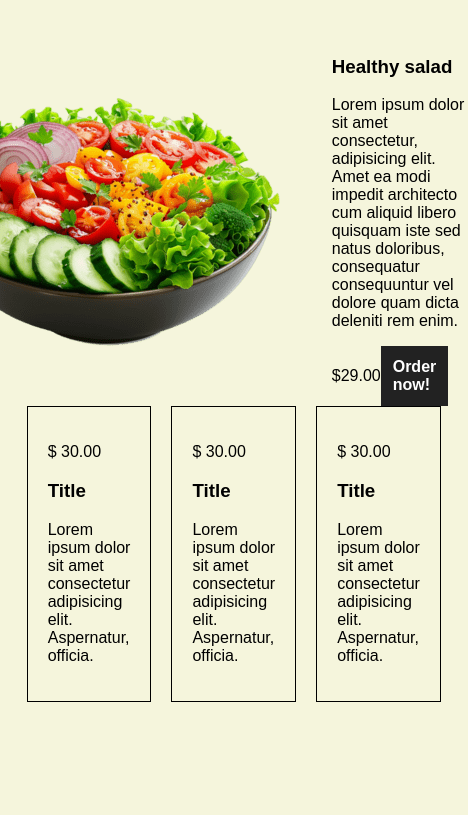
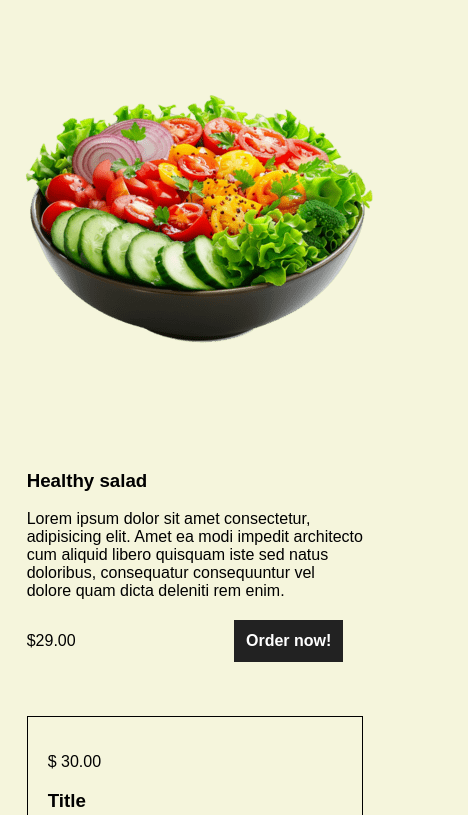
Before and after one commit to SamanthaSDGKU/restaurant-ch69, a plain HTML site: page index.html in a window 390 px wide. Shown: the part 111-926 px from the top of the page, 468 px wide, since content can reach past the window. Before the commit the page ends 844 px from the top, so only its background shows below. Drawn offline with Linux system fonts and the light colour scheme.

Commit message:
responsive design

```diff
--- /dev/null
+++ b/Practice/mediaQuery-practice.css
@@ -0,0 +1,63 @@
+/*Desktop*/
+html{
+    font-size: 100%;
+
+}
+body{
+    display: flex;
+    flex-direction: column;
+    margin: 0;
+    padding: 0;
+}
+header{
+    background-color: aliceblue;
+    height: 30vh;
+}
+main{
+    background-color: antiquewhite;
+    height: 40vh;
+}
+footer{
+    background-color:beige;
+    height: 30vh;
+}
+p{
+    width: 70%;
+    margin: 10px auto;
+    background-color: azure;
+    font-size: 1rem;
+}
+.home-link{
+        display: inline-block;
+    }
+/*tablet view*/
+@media((min-width:601px) and (max-width:768px)){
+    html{
+        font-size: 87.5%;/*14px*/
+    }
+    header{
+        background-color: rgb(153, 205, 251);
+    }
+    p{
+        width: 85%;
+    }
+    .home-link{
+        display: none;
+    }
+}
+
+/*phone view*/
+@media((max-width:600px)){
+    html{
+        font-size: 62.5%;/*12px*/
+    }
+    header{
+        background-color: rgb(28, 148, 253);
+    }
+    p{
+        width: 100%;
+    }
+    .home-link{
+        display: none;
+    }
+}
--- a/index.html
+++ b/index.html
@@ -5,6 +5,7 @@
     <meta name="viewport" content="width=device-width, initial-scale=1.0">
     <script src="https://kit.fontawesome.com/337be747ec.js" crossorigin="anonymous"></script>
     <link rel="stylesheet" href="mystyle.css">
+    <link rel="shortcut icon" href="Practice/favicon.ico" type="image/x-icon">
     <title>Document</title>
 </head>
 <body>
--- a/mystyle.css
+++ b/mystyle.css
@@ -24,14 +24,29 @@ a{
     margin-right: 20px;
 }
 
+@media(max-width:768px){
+    nav{
+        display: none;
+    }
+}
+
 /* dishes section*/
 
 .month-dish-container{
     display: flex;
+    flex-direction: row;
     justify-content: center;
     align-items: center;
     gap:50px;
 }
+
+@media(max-width:768px){
+    .month-dish-container{
+        flex-direction: column;
+        margin-bottom: 50px;
+    }
+}
+
 .dishes-container{
     display: grid;
     grid-template-columns: repeat(3,1fr);
@@ -40,6 +55,13 @@ a{
 .dish-item{
     border:1px solid black;
     padding: 20px;
+}
+
+@media(max-width:768px){
+    .dishes-container{
+        grid-template-columns: repeat(1,1fr);
+        row-gap: 20px;
+    }
 }
 
 /*menu*/
```
Also changed, not shown: Practice/mediaQuery-practice.html (added, +28 -0 lines), Practice/favicon.ico (added).
